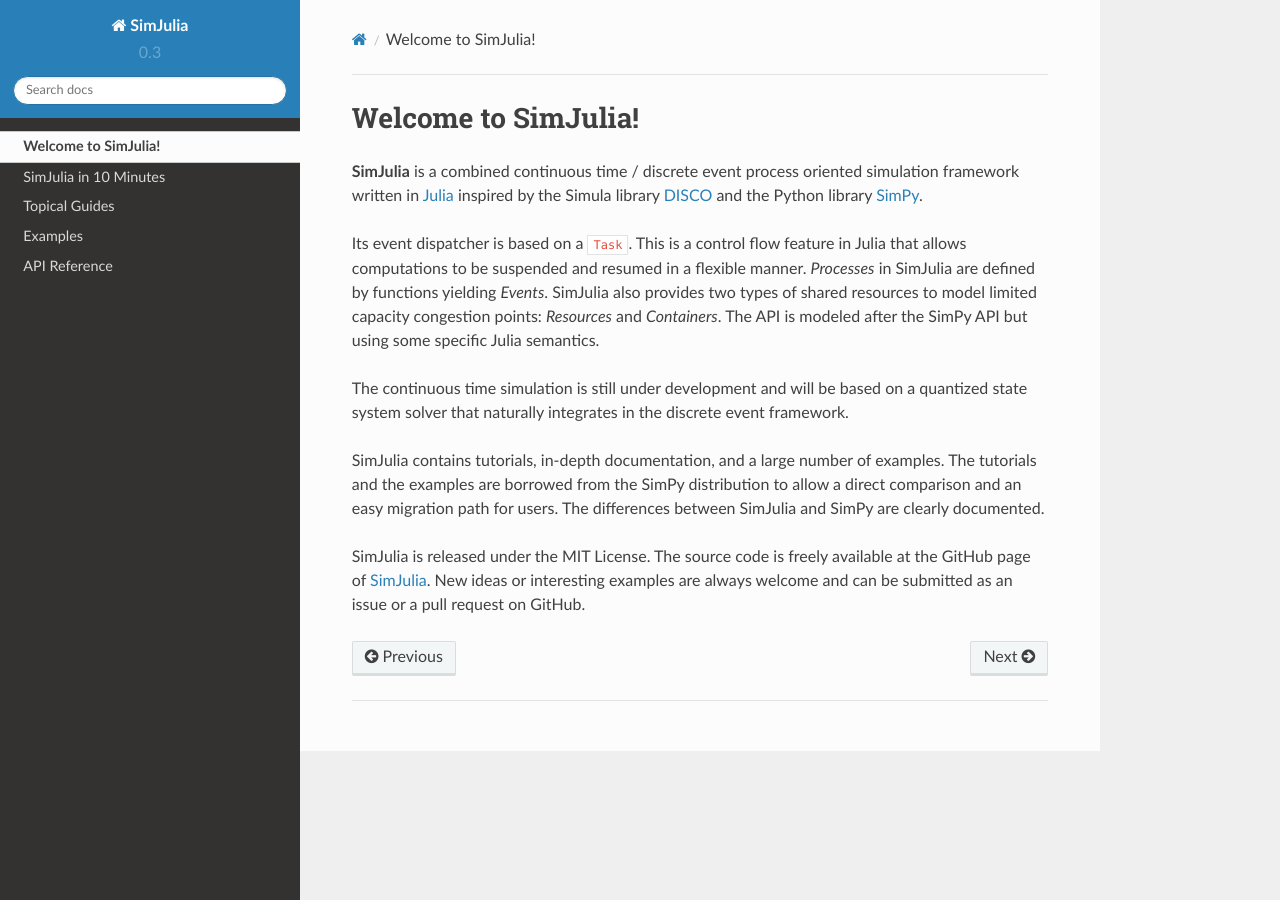
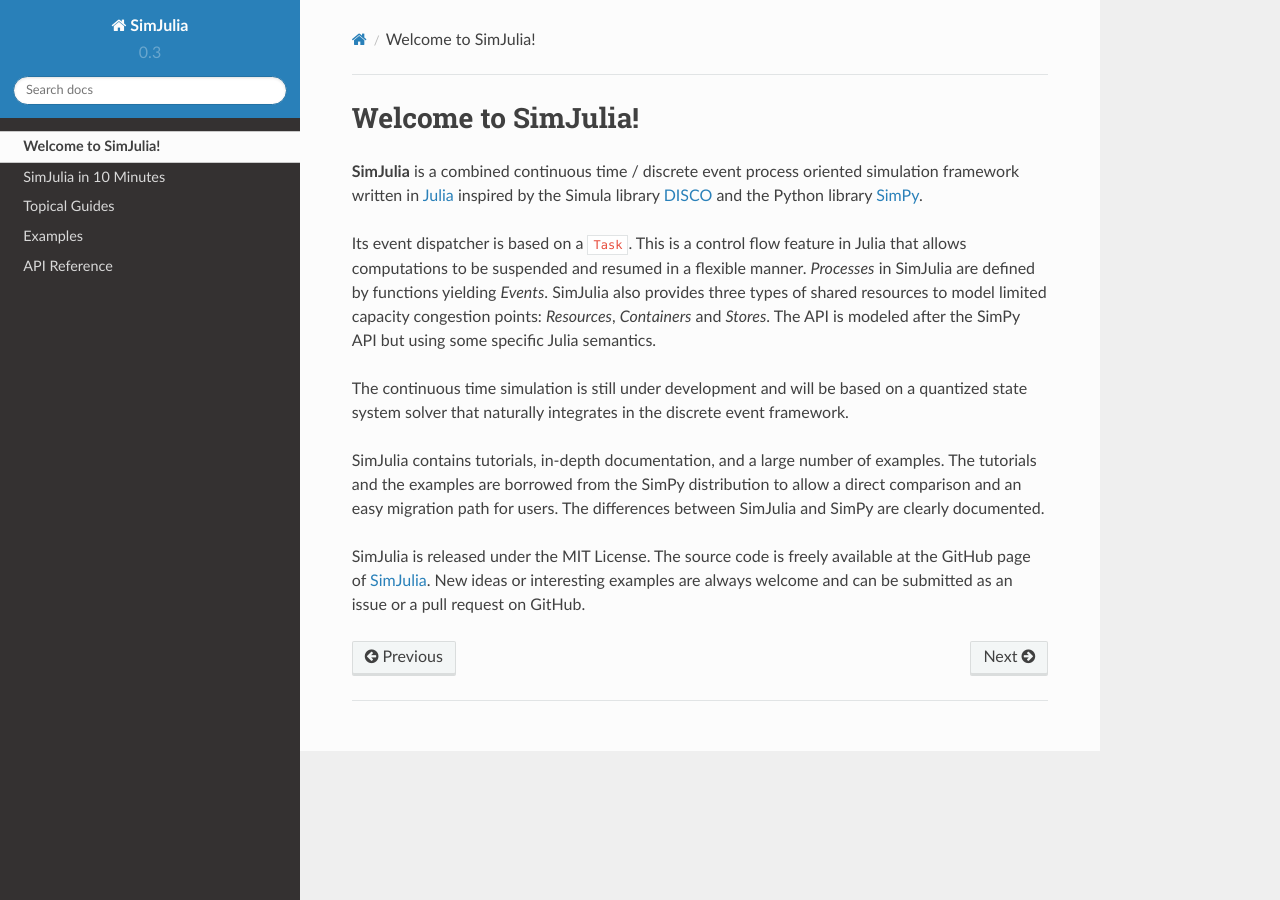
Before and after one commit to JuliaDynamics/ConcurrentSim.jl, a Sphinx documentation site: the page built from docs/source/welcome.rst, in a window 1280 px wide. Built offline with Sphinx 7.4.7 and the Read the Docs theme 2.0.0, drawn with Linux system fonts in a browser that asks for light colours; cross-references to code outside the pages are shown as plain code.

Commit message:
Update welcome.rst

```diff
--- a/docs/source/welcome.rst
+++ b/docs/source/welcome.rst
@@ -3,7 +3,7 @@
 
 **SimJulia** is a combined continuous time / discrete event process oriented simulation framework written in `Julia <http://julialang.org>`_ inspired by the Simula library `DISCO <http://w.akira.ruc.dk/~keld/research/DISCO/>`_ and the Python library `SimPy <http://simpy.sourceforge.net/>`_.
 
-Its event dispatcher is based on a :class:`Task`. This is a control flow feature in Julia that allows computations to be suspended and resumed in a flexible manner. `Processes` in SimJulia are defined by functions yielding `Events`. SimJulia also provides two types of shared resources to model limited capacity congestion points: `Resources` and `Containers`. The API is modeled after the SimPy API but using some specific Julia semantics.
+Its event dispatcher is based on a :class:`Task`. This is a control flow feature in Julia that allows computations to be suspended and resumed in a flexible manner. `Processes` in SimJulia are defined by functions yielding `Events`. SimJulia also provides three types of shared resources to model limited capacity congestion points: `Resources`, `Containers` and `Stores`. The API is modeled after the SimPy API but using some specific Julia semantics.
 
 The continuous time simulation is still under development and will be based on a quantized state system solver that naturally integrates in the discrete event framework.
 
```
